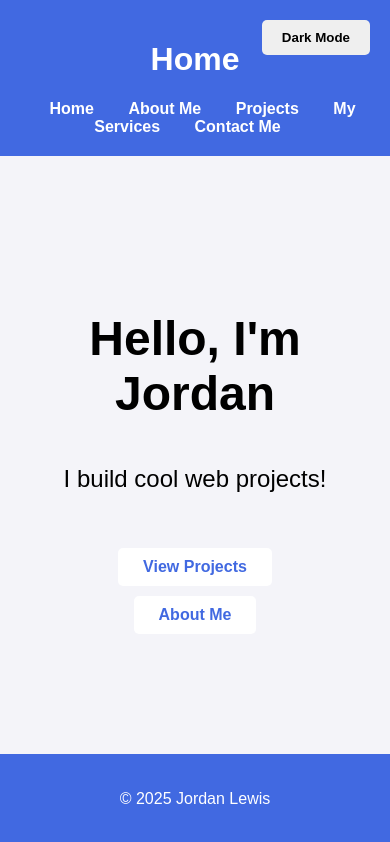
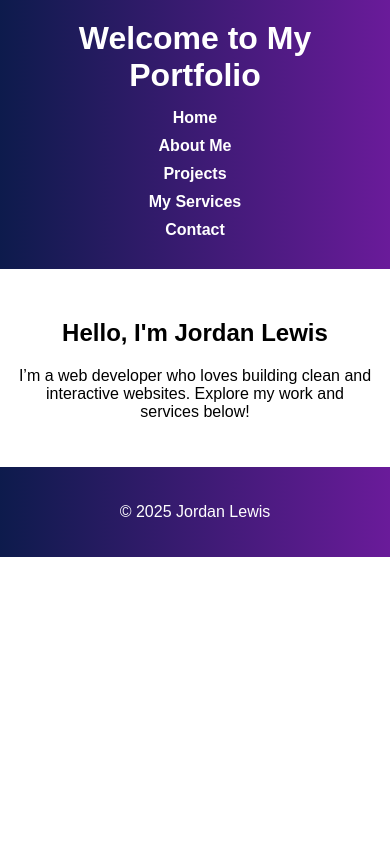
Before and after one commit to Jordan-Builds/JordanDevHub, a website: page index.html in a window 390 px wide. Drawn offline with Linux system fonts and the light colour scheme.

Commit message:
fixing mobile UI

```diff
--- a/index.html
+++ b/index.html
@@ -5,154 +5,90 @@
   <meta name="viewport" content="width=device-width, initial-scale=1.0">
   <title>Home - Jordan Lewis</title>
   <style>
-/* Fonts & General */
     body {
       font-family: Arial, sans-serif;
       margin: 0;
       padding: 0;
-    scroll-behavior: smooth;
-    transition: background 0.3s, color 0.3s;
-    display: flex;
-    flex-direction: column;
-    min-height: 100vh; /* Ensures body takes full height */
+      text-align: center;
+      background:
+        linear-gradient(to right, #0d1b4c, #6a1b9a) left / 33.3% no-repeat,
+        white center / 33.3% no-repeat,
+        linear-gradient(to right, #0d1b4c, #6a1b9a) right / 33.3% no-repeat;
+      background-color: white;
+      color: #000;
     }
+
     header {
+      background: linear-gradient(to right, #0d1b4c, #6a1b9a);
+      color: white;
       padding: 20px;
-    text-align: center;
-    position: sticky;
-    top: 0;
-    z-index: 1000;
-    transition: background 0.3s;
     }
+
+    header h1 {
+      margin: 0 0 15px 0;
+    }
+
     nav ul {
       list-style: none;
       margin: 0;
       padding: 0;
-    text-align: center;
     }
+
     nav ul li {
       display: inline;
       margin: 0 15px;
     }
+
     nav ul li a {
+      color: white;
       text-decoration: none;
       font-weight: bold;
-    transition: color 0.3s;
-}
-nav ul li a:hover {
-    text-decoration: underline;
     }
 
-/* Light & Dark mode colors */
-body.light { background: #f4f4f9; color: #000; }
-body.light header { background: #4169E1; color: white; }
-body.light nav ul li a { color: white; }
-body.dark { background: #1c1c1c; color: #f4f4f9; }
-body.dark header { background: #000; color: #f4f4f9; }
-body.dark nav ul li a { color: #f4f4f9; }
-
-/* Hero */
-.hero {
-    flex: 1; /* Fills available space */
-    display: flex;
-    flex-direction: column;
-    justify-content: center;
-    align-items: center;
-    padding: 20px;
-    text-align: center;
-    transition: background 0.3s;
-}
-.hero h1 { font-size: 3rem; margin-bottom: 20px; }
-.hero p { font-size: 1.5rem; margin-bottom: 30px; min-height: 2em; }
-.hero a {
-    display: inline-block;
-    margin: 5px;
-    padding: 10px 25px;
-    background: #fff;
-    color: #4169E1;
-    text-decoration: none;
-    font-weight: bold;
-    border-radius: 5px;
-    transition: 0.3s;
-}
-.hero a:hover { background: #f0f0f0; }
-
-/* Dark Mode Toggle */
-.toggle-btn {
-    position: fixed;
-    top: 20px;
-    right: 20px;
-    padding: 10px 20px;
-    border: none;
-    border-radius: 5px;
-    cursor: pointer;
-    font-weight: bold;
-    z-index: 2000; /* keeps it above header */
+    section {
+      padding: 50px 20px;
     }
 
+    footer {
+      background: linear-gradient(to right, #0d1b4c, #6a1b9a);
+      color: white;
+      padding: 20px;
+      margin-top: auto;
+    }
 
-/* Footer */
-footer {
-    padding: 20px;
-    text-align: center;
-    transition: background 0.3s;
+    /* --- Responsive --- */
+    @media (max-width: 768px) {
+      nav ul li {
+        display: block;
+        margin: 10px 0;
       }
-body.light footer { background: #4169E1; color: white; }
-body.dark footer { background: #000; color: #f4f4f9; }
+      section {
+        padding: 30px 15px;
+      }
+    }
   </style>
-
-
 </head>
-<body class="light">
-
+<body>
   <header>
-    <h1>Home</h1>
+    <h1>Welcome to My Portfolio</h1>
     <nav>
       <ul>
-            <li><a href="#home">Home</a></li>
+        <li><a href="index.html">Home</a></li>
         <li><a href="about.html">About Me</a></li>
         <li><a href="personalProjects.html">Projects</a></li>
         <li><a href="services.html">My Services</a></li>
-            <li><a href="contact.html">Contact Me</a></li>
+        <li><a href="contact.html">Contact</a></li>
       </ul>
     </nav>
   </header>
 
-<button class="toggle-btn" onclick="toggleDarkMode()">Dark Mode</button>
-
-<section class="hero" id="home">
-    <h1>Hello, I'm Jordan</h1>
-    <p id="typewriter"></p>
-    <a href="personalProjects.html">View Projects</a>
-    <a href="about.html">About Me</a>
+  <section>
+    <h2>Hello, I'm Jordan Lewis</h2>
+    <p>I’m a web developer who loves building clean and interactive websites. Explore my work and services below!</p>
   </section>
 
   <footer>
     <p>&copy; 2025 Jordan Lewis</p>
   </footer>
-
-<script>
-    /* Dark Mode Toggle */
-    function toggleDarkMode() {
-        document.body.classList.toggle('dark');
-        document.body.classList.toggle('light');
-        document.querySelector('.toggle-btn').textContent = document.body.classList.contains('dark') ? 'Light Mode' : 'Dark Mode';
-    }
-
-    /* Typewriter Effect */
-    const text = "I build cool web projects!";
-    const typewriterElement = document.getElementById("typewriter");
-    let index = 0;
-
-    function typeWriter() {
-        if (index < text.length) {
-            typewriterElement.textContent += text.charAt(index);
-            index++;
-            setTimeout(typeWriter, 90);
-        }
-    }
-    window.onload = typeWriter;
-</script>
-
 </body>
 </html>
```
Also changed, not shown: about.html (+21 -55 lines), contact.html (+16 -60 lines), personalProjects.html (+54 -15 lines), services.html (+25 -93 lines). Lines whose indentation alone changed are shown as unchanged.
